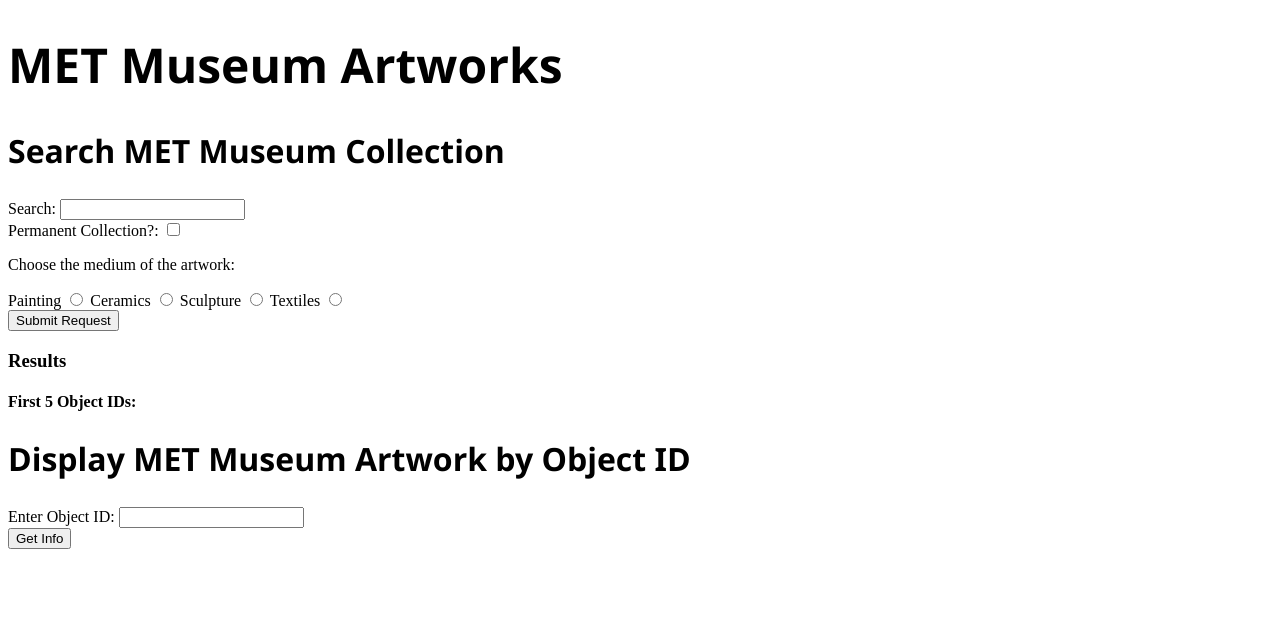
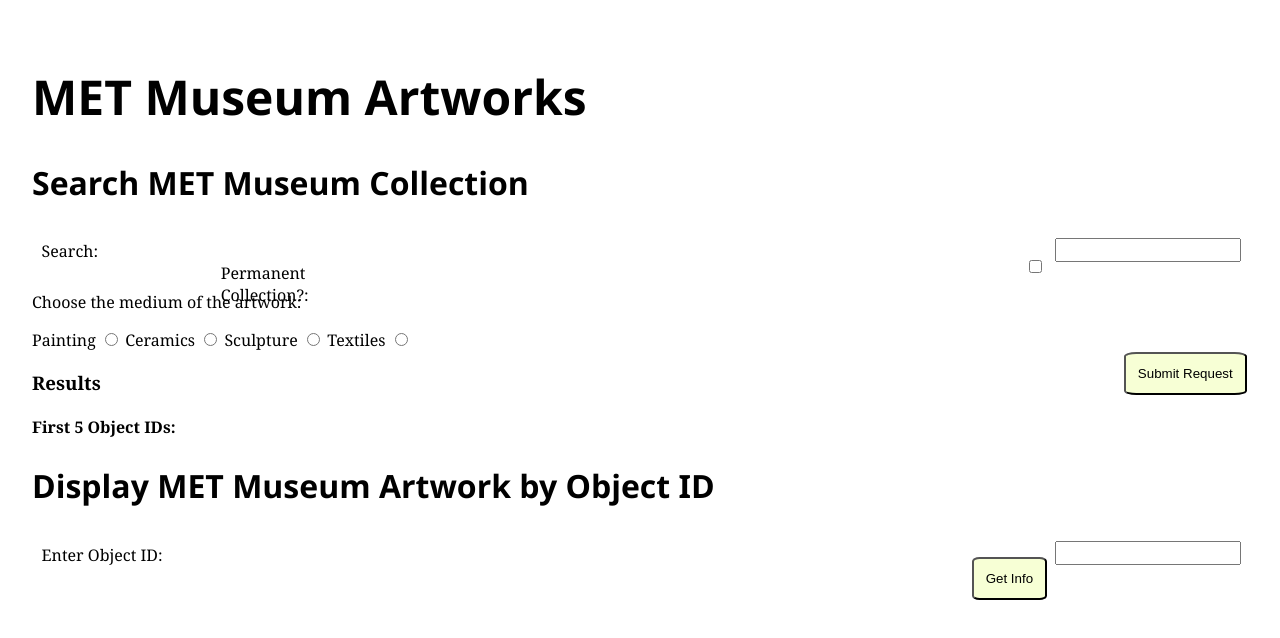
Before and after one commit to spindling/MET-Art-Search, a website: page app.html in a window 1280 px wide. Drawn offline with Linux system fonts and the light colour scheme.

Commit message:
Add base css styling to form elements and headings.

```diff
--- a/app.html
+++ b/app.html
@@ -12,26 +12,26 @@
     <div id="input_form">
         <h2>Search MET Museum Collection</h2>
 
-        <label for="query">Search: </label>
-        <input type="text" id="query" name="query"><br>
+        <label for="query" class="inputLabel">Search: </label>
+        <input class="inputBox" type="text" id="query" name="query"><br>
 
-        <label for="highlight">Permanent Collection?: </label>
-        <input type="checkbox" id="highlight" name="highlight"><br>
+        <label for="highlight" class="inputLabel">Permanent Collection?: </label>
+        <input type="checkbox" class="inputBox" id="highlight" name="highlight"><br>
 
         <p>Choose the medium of the artwork: </p>
-        <label for="painting">Painting </label>
-        <input type="radio" id="Paintings" name="medium">
+        <label for="painting" class="radioLabel">Painting </label>
+        <input type="radio" class="radioCheck" id="Paintings" name="medium">
 
-        <label for="ceramics">Ceramics </label>
-        <input type="radio" id="Ceramics" name="medium">
+        <label for="ceramics" class="radioLabel">Ceramics </label>
+        <input type="radio" class="radioCheck" id="Ceramics" name="medium">
 
-        <label for="sculpture">Sculpture </label>
-        <input type="radio" id="Sculpture" name="medium">
+        <label for="sculpture" class="radioLabel">Sculpture </label>
+        <input type="radio" class="radioCheck" id="Sculpture" name="medium">
 
-        <label for="textile">Textiles </label>
-        <input type="radio" id="Textiles" name="medium">
+        <label for="textile" class="radioLabel">Textiles </label>
+        <input type="radio" class="radioCheck" id="Textiles" name="medium">
         <br>
-        <button id="searchrequest">Submit Request</button>
+        <button id="searchrequest" class="submitButton">Submit Request</button>
 
         <h3>Results</h3>
         <div><span id="total"></span></div>
@@ -42,10 +42,11 @@
 
         <h2>Display MET Museum Artwork by Object ID</h2>
         <div id="object_display"></div>
-        <label for="objectID">Enter Object ID: </label>
+        <label for="objectID" class="inputLabel">Enter Object ID: </label>
 
-        <input type="text" id="objectID" name="objectID"><br>
-        <button id="objectrequest">Get Info</button>
+        <input type="text" class="inputBox" id="objectID" name="objectID"><br>
+        <button id="objectrequest" class="submitButton">Get Info</button>
+
         <div><span id="object_title"></span></div>
         <div><span id="object_artist"></span></div>
         <div><span id="object_period"></span></div>
@@ -117,6 +118,7 @@
                 const object_image = document.getElementById("object_image");
                 object_image.innerHTML = "";
                 const image_render = document.createElement("img");
+                image_render.classList.add("objectImage")
                 image_render.src = data.image;
                 object_image.appendChild(image_render);
             }
--- a/styles.css
+++ b/styles.css
@@ -10,3 +10,40 @@
 ul {
     list-style-type:square;
 }
+html,
+body {
+    height: 100%;
+    margin: 0.5em;
+    padding: 0.5em;
+    font-family:Cambria, Cochin, Georgia, Times, 'Times New Roman', serif;
+
+}
+.objectImage {
+    width: 50%;
+    height: 50%;
+    margin: 0.09%;
+    padding: 0.09%;
+
+}
+.inputLabel {
+    margin: 0.5em;
+    padding: 0.1em;
+    float:left;
+    height: 0.9em;
+    width: 10em;
+}
+.inputBox {
+    margin: 0.5em;
+    padding: 0.2em;
+    float: right;
+}
+
+.submitButton {
+    margin: 0.1em;
+    padding: 0.9em;
+    float: right;
+    border-radius: 10%;
+    background-color: rgb(247, 255, 213);
+
+
+}
```
